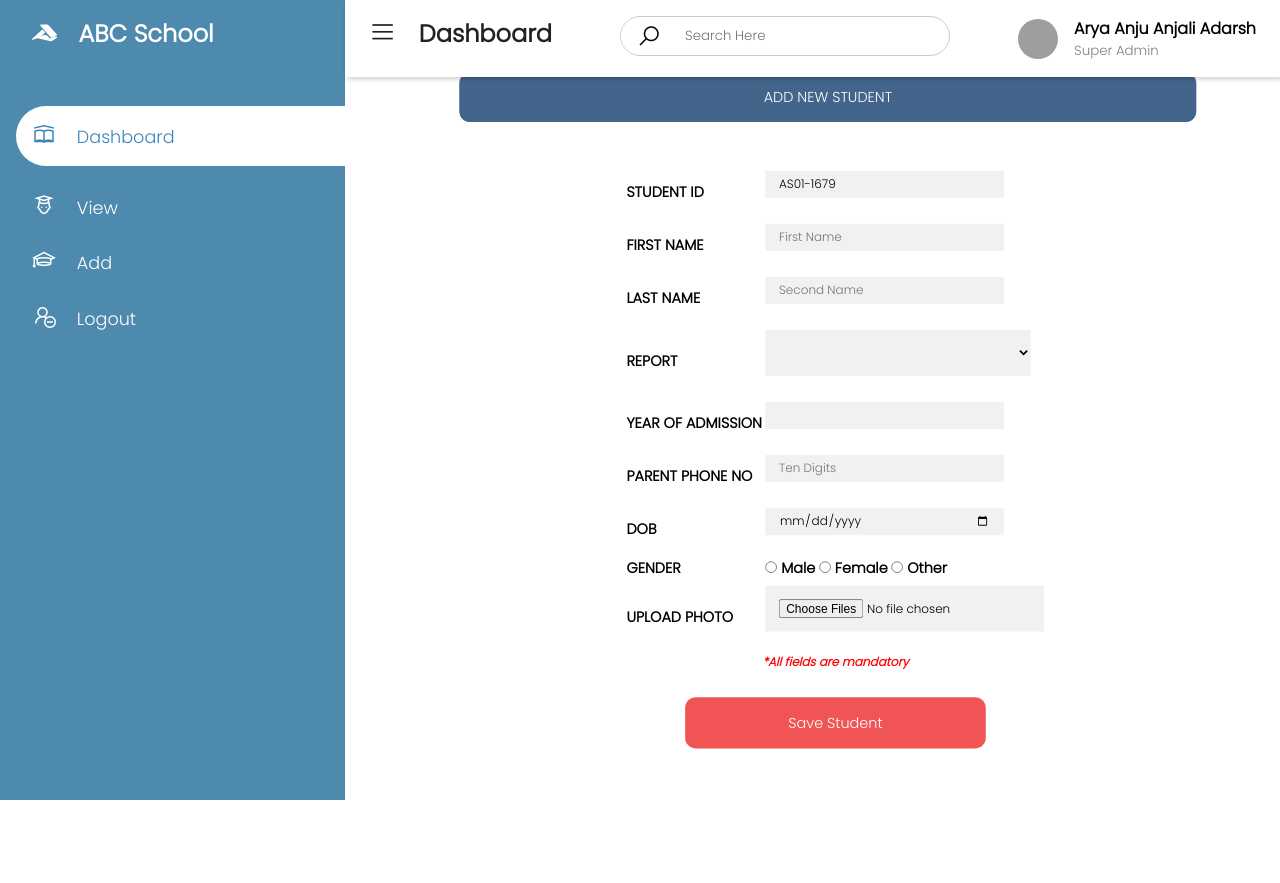
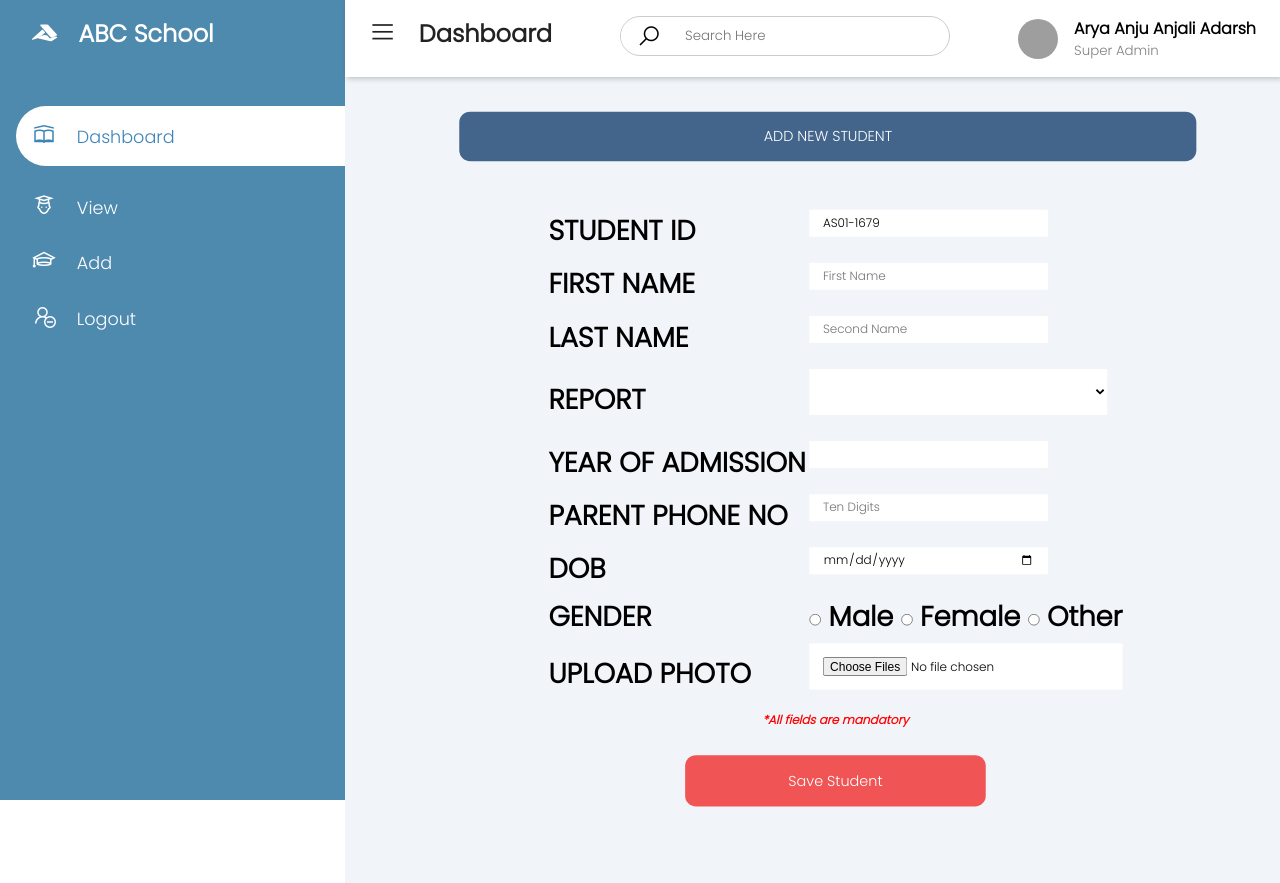
Before and after one commit to student-report-management-updatedsystem/student-report-ms, a PHP site: page /src/addstudent.php in a window 1280 px wide. Before the commit the page ends 800 px from the top, so only its background shows below. Run offline with PHP 8.4, Linux system fonts and the light colour scheme; lists and menus that the app fills with data are empty; grey boxes are pictures that could not be loaded.

Commit message:
css edit for addstudent

```diff
--- a/addstudent.css
+++ b/addstudent.css
@@ -131,7 +131,7 @@ form.search button:hover {
   margin: 5px 0 22px 0;
   display: inline-block;
   border: none;
-  background: #f1f1f1;
+  background: white;
 }
 
 .button
@@ -171,6 +171,10 @@ main{
   padding: 2rem 1.5rem;
   padding-left: 75px;
   min-height: calc(100vh - 90px);
-  padding-top: 30px;
+  padding-top: 70px;
   transform: scale(0.9);
+  background: #f1f5f9;
 }
+th{
+  font-size: 1.9em;
+}
--- a/src/addstudent.php
+++ b/src/addstudent.php
@@ -35,7 +35,7 @@
     </div>
   </div>
 
-  <div class="main-content">
+  <div class="main-content" style="background: #f1f5f9;">
      <header>
        <h2>
          <label for="">
@@ -62,7 +62,7 @@
      </header>
 
 
-     <main>
+     <main style="padding-top: 70px;">
        <div class="form" >
          <form method="POST" enctype="multipart/form-data">
 
@@ -81,7 +81,7 @@
              </th>
              <th></th>
              <th>
-                 <input type="text" style="width:265px; height:30px;" placeholder="studentid" id="stdid"
+                 <input type="text" style="background-color: white; width:265px; height:30px;" placeholder="studentid" id="stdid"
                  value="AS01-<?php $prefix= md5(rand(1,10)); echo strip_tags(substr($prefix ,0,4));?>" name="stdid" readonly Required /><br>
              </th>
            </tr>
@@ -93,7 +93,7 @@
              </th>
              <th></th>
              <th>
-                 <input type="text" style="width:265px; height:30px;" placeholder="First Name"id="fname"   name="fname" Required /><br>
+                 <input type="text" style="background-color: white; width:265px; height:30px;" placeholder="First Name"id="fname"   name="fname" Required /><br>
              </th>
            </tr>
 
@@ -104,7 +104,7 @@
              </th>
              <th></th>
              <th>
-                 <input type="text" style="width:265px; height:30px;" id="lname" name="lname"placeholder="Second Name"  Required /><br>
+                 <input type="text" style="background-color: white; width:265px; height:30px;" id="lname" name="lname"placeholder="Second Name"  Required /><br>
              </th>
           </tr>
 
@@ -115,11 +115,10 @@
            </th><th></th>
            <th><select name="report" id="report"
              style=
-           "width:95%;padding: 15px;
+           "background-color: white; width:95%;padding: 15px;
            margin: 5px 0 22px 0;
            display: inline-block;
-           border: none;
-           background: #f1f1f1;" required>
+           border: none;" required>
              <option value="" disabled selected></option>
              <option value="excellent">Excellent</option>
 
@@ -134,7 +133,7 @@
           </tr>
 
            <tr align="left"><th>
-           YEAR OF ADMISSION  </th><th></th><th><input type="number" name="yoa" min="2005" max="2021"steps="4"maxlength="4"style="width:265px; height:30px; "required/><br>
+           YEAR OF ADMISSION  </th><th></th><th><input type="number" name="yoa" min="2005" max="2021"steps="4"maxlength="4"style="background-color: white; width:265px; height:30px; "required/><br>
              </th>
           </tr>
 
@@ -144,7 +143,7 @@
            PARENT PHONE NO</th>
           <th>
           </th>
-          <th><input type  ="tel" style="width:265px; height:30px;" name="phone"placeholder="Ten Digits"  maxlength="10"pattern="[0-9]{10}" required/><br>
+          <th><input type  ="tel" style="background-color: white; width:265px; height:30px;" name="phone"placeholder="Ten Digits"  maxlength="10"pattern="[0-9]{10}" required/><br>
              </th>
           </tr>
 
@@ -152,7 +151,7 @@
          <tr align="left">
            <th>
            DOB
-         </th><th></th><th><input style="width:265px; height:30px;" type="date" name="dob" required/><br>
+         </th><th></th><th><input style="background-color: white; width:265px; height:30px;" type="date" name="dob" required/><br>
              </th>
           </tr>
 
@@ -173,7 +172,7 @@
          <th>
 
          </th>
-         <th><input type="file" name="img" multiple required>
+         <th><input style="background-color: white; "type="file" name="img" multiple required>
          </th>
          </tr>
 
```
